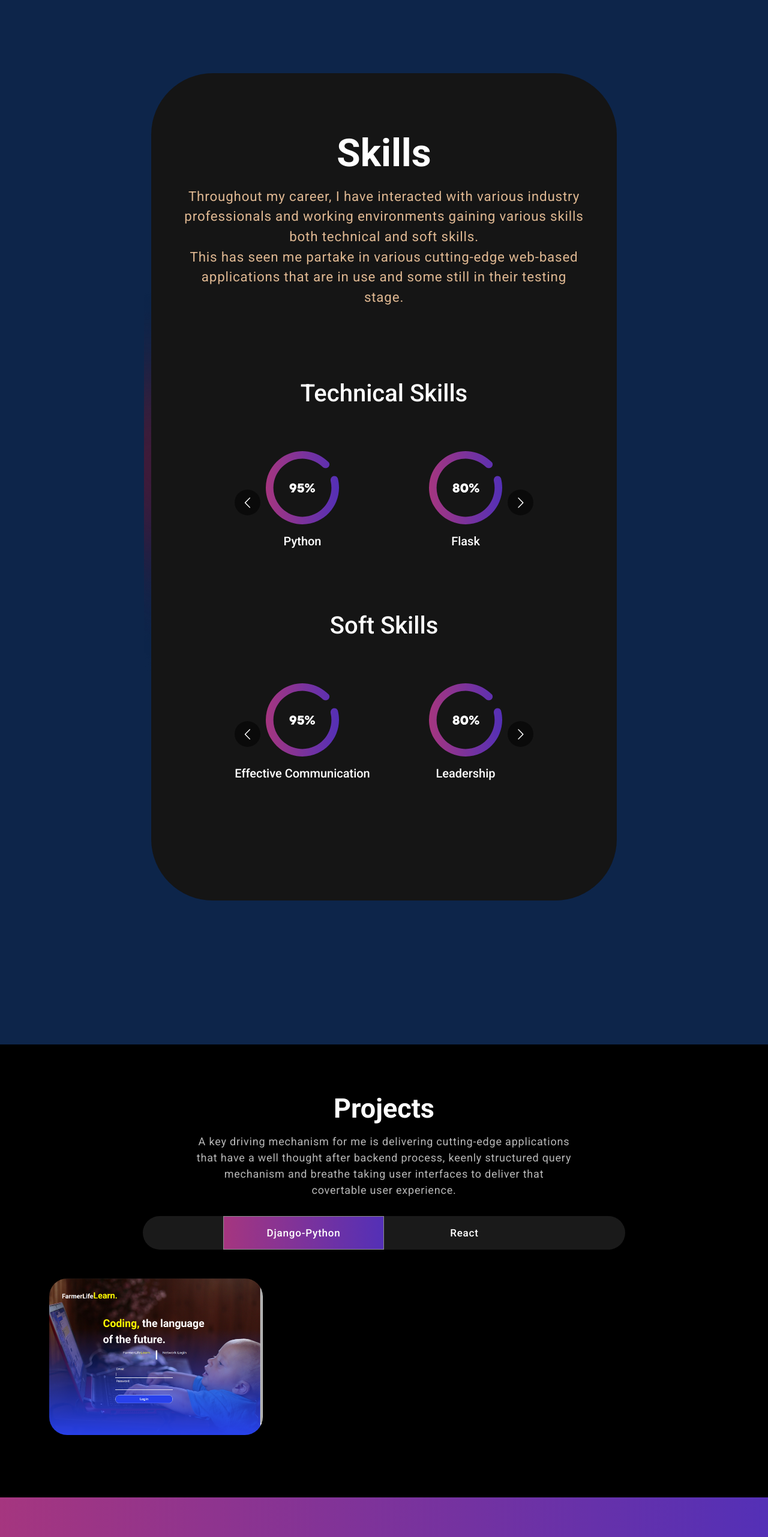
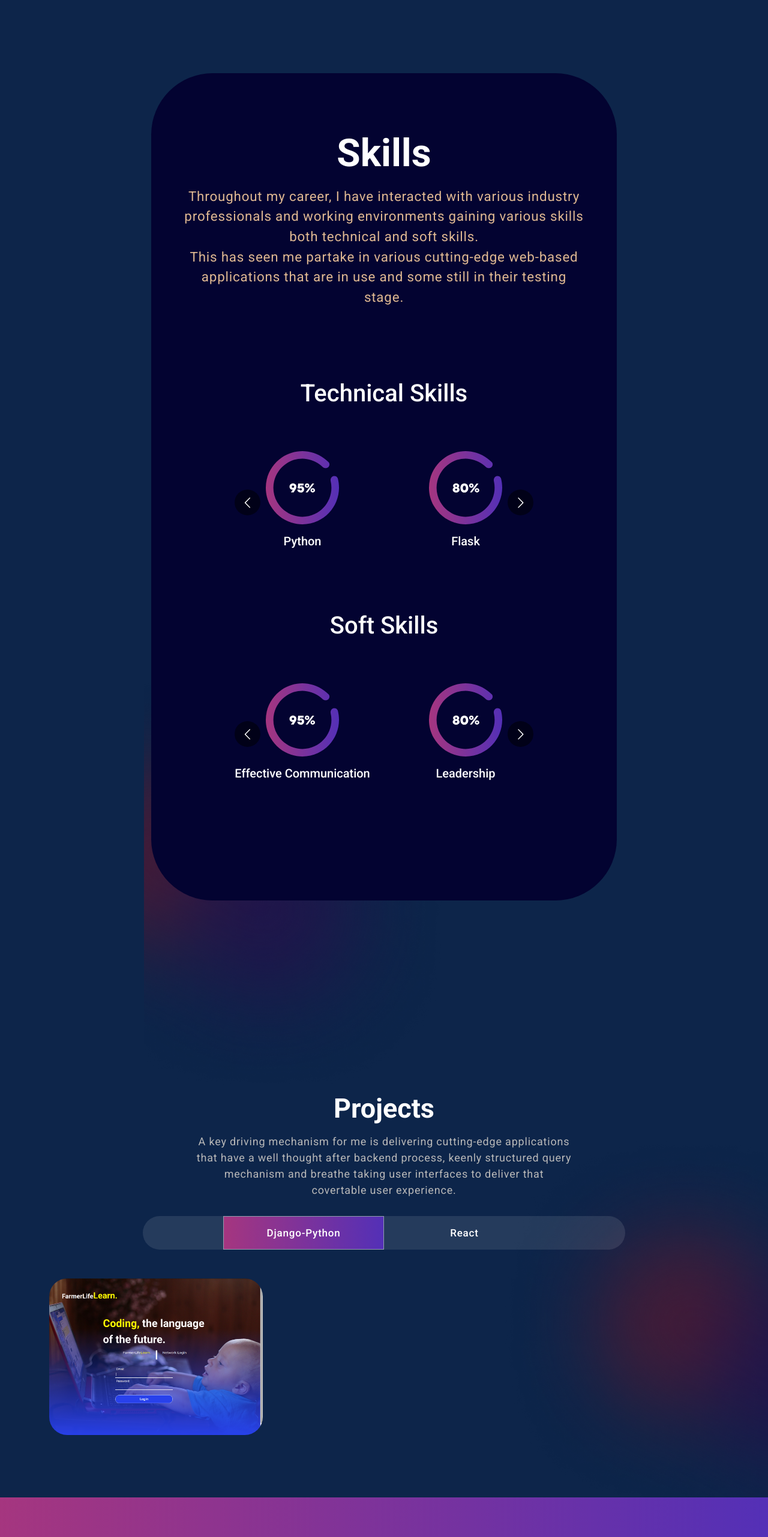
Before and after one commit to KaranjaK/porfolio, a React (Create React App) app: page / in a window 1280 px wide. Shown: the part 860-3422 px from the top of the page at 60% size. Built offline with nearby package versions, Linux system fonts and the light colour scheme.

Commit message:
💄 Brings contrast in the skills background

```diff
--- a/src/App.css
+++ b/src/App.css
@@ -312,7 +312,7 @@ nav.navbar .navbar-toggler[aria-expanded="true"] .navbar-toggler-icon {
   position: relative;
 }
 .skill-bx {
-  background: #151515;
+  background: #030331;
   border-radius: 6.4rem;
   text-align: center;
   padding: 6rem 3rem;
@@ -348,7 +348,7 @@ nav.navbar .navbar-toggler[aria-expanded="true"] .navbar-toggler-icon {
   padding-bottom: 4rem;
 }
 .background-image-left {
-  top: 28%;
+  top: 65%;
   position: absolute;
   bottom: 0;
   width: 40%;
@@ -359,7 +359,6 @@ nav.navbar .navbar-toggler[aria-expanded="true"] .navbar-toggler-icon {
 .project {
   padding: 80px 0;
   position: relative;
-  background-color: black;
 }
 .project h2 {
 	font-size: 45px;
@@ -473,7 +472,7 @@ nav.navbar .navbar-toggler[aria-expanded="true"] .navbar-toggler-icon {
   color: var(--prifont_color);
 }
 
-/************ Contacts Css ************/
+/************ Contacts CSS ************/
 .contact {
   background: linear-gradient(90.21deg, #AA367C -5.91%, #4A2FBD 111.58%);
   padding: 60px 0 200px 0;
```
